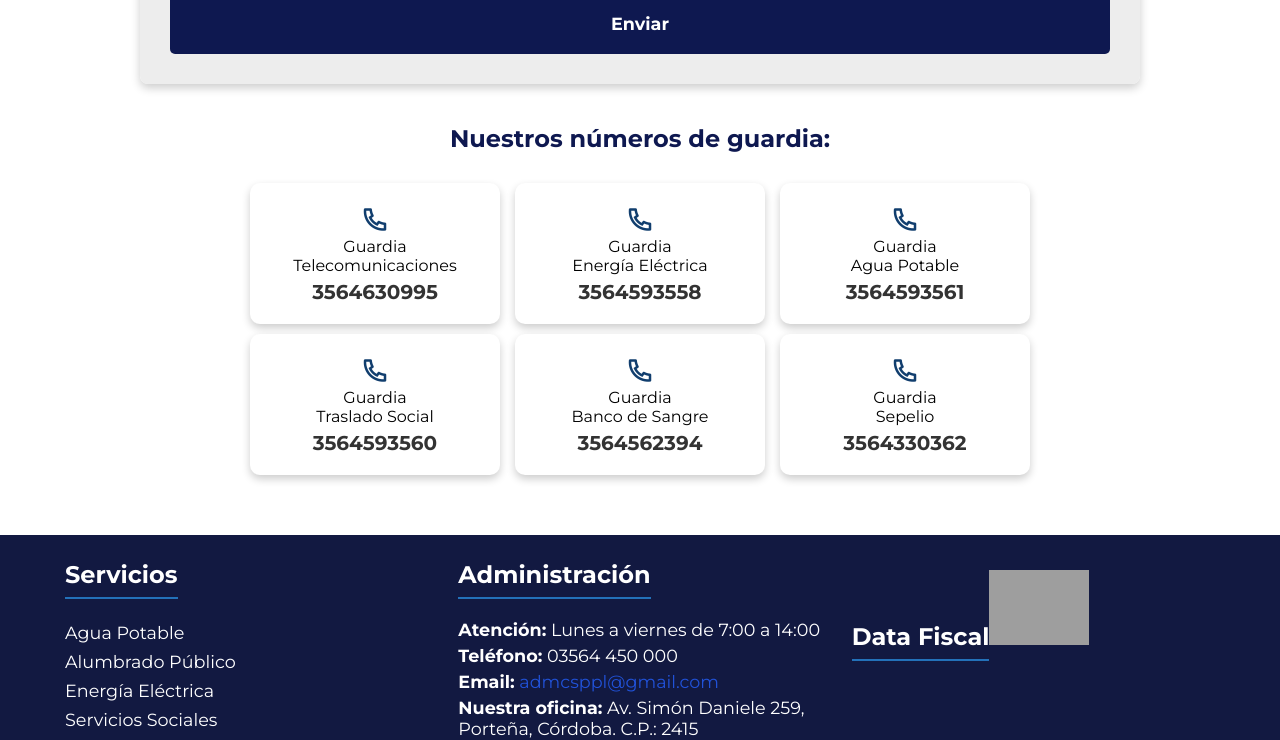
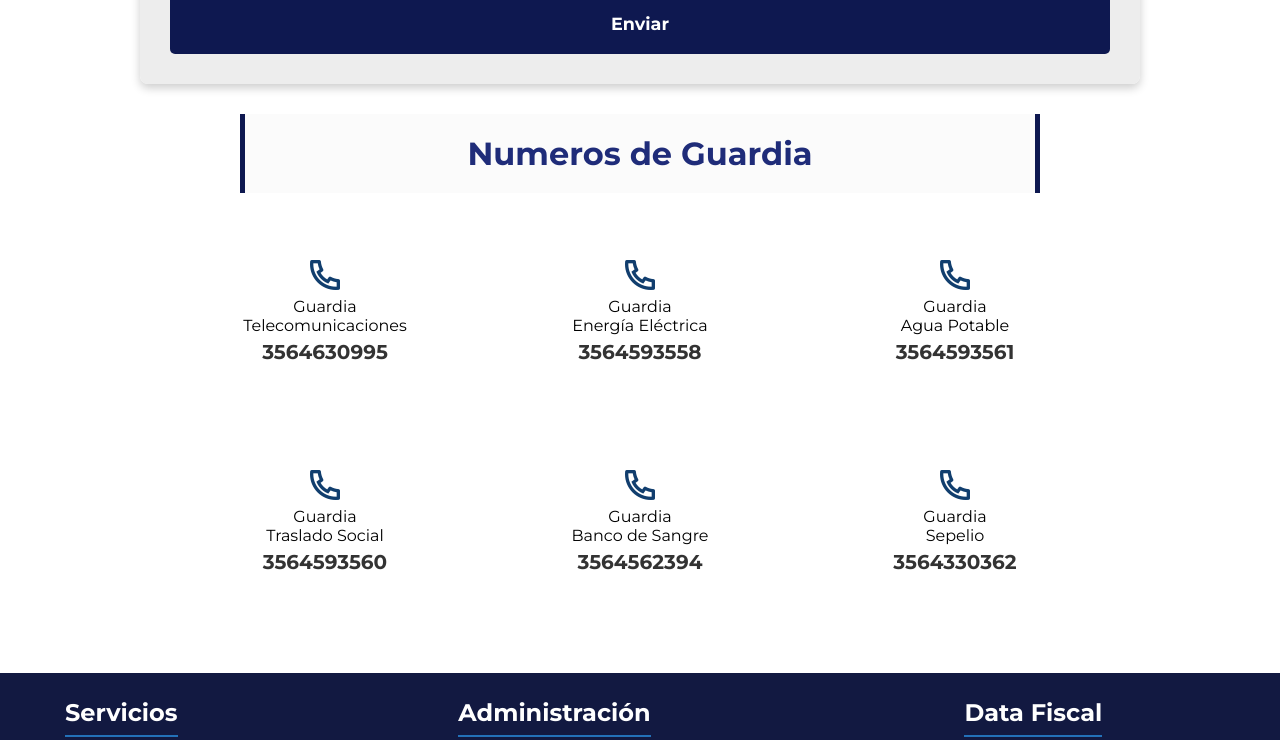
Before and after one commit to MatiMoglia/page-csppl, a Vue app: page /#/reclamos in a window 1280 px wide. Shown: the part 961-1701 px from the top of the page. Built offline with nearby package versions, Linux system fonts and the light colour scheme; grey boxes are pictures that could not be loaded.

Commit message:
improved styles and order of the Inicio view

```diff
--- a/src/components/Footer.vue
+++ b/src/components/Footer.vue
@@ -29,7 +29,7 @@
         </div>
       </div>
 
-      <div class="footer-section">
+      <div class="footer-section data-fiscal-section">
         <h3>Data Fiscal</h3>
         <img src="http://www.afip.gob.ar/images/f960/DATAWEB.jpg" alt="Data Fiscal" class="data-fiscal">
       </div>
@@ -56,6 +56,12 @@ methods: {
 </script>
 
 <style scoped>
+.footer-section.data-fiscal-section {
+  display: flex;
+  flex-direction: column;
+  align-items: center;
+  text-align: center;
+}
 .footer {
   background-color: #121941;
   color: white;
--- a/src/components/Navbar.vue
+++ b/src/components/Navbar.vue
@@ -35,7 +35,7 @@
             <ul v-if="dropdownOpen" class="dropdown__menu">
               <li><router-link to="/energia" class="dropdown__link" @click="closeMenu"><i class="ri-flashlight-line"></i>Energía</router-link></li>
               <li><router-link to="/agua" class="dropdown__link" @click="closeMenu"><i class="ri-water-flash-line"></i>Agua Potable</router-link></li>
-              <li><router-link to="/telecomunicaciones" class="dropdown__link" @click="closeMenu"><i class="ri-wifi-line"></i>Internet y Telefonía</router-link></li>
+              <li><router-link to="/telecomunicaciones" class="dropdown__link" @click="closeMenu"><i class="ri-wifi-line"></i>Internet</router-link></li>
               <li><router-link to="/telefono" class="dropdown__link" @click="closeMenu"><i class="ri-phone-line"></i>Telefonía</router-link></li>
               <li>
                 <router-link to="/cooplus" class="dropdown__link cooplus" @click="closeMenu">
--- a/src/components/comp-inicio/CardCooplus.vue
+++ b/src/components/comp-inicio/CardCooplus.vue
@@ -19,7 +19,7 @@
 <style scoped>
 .title {
   color: #be53a7;
-  background-color: #ececec;
+  background-color: #ececec38;
   font-size: 2rem;
   border-left: 5px solid #0e1850;
   border-right: 5px solid #0e1850;
--- a/src/components/comp-inicio/CardCooponline.vue
+++ b/src/components/comp-inicio/CardCooponline.vue
@@ -18,8 +18,8 @@
 <style scoped>
 .coopOnline-container {
     width: 100%;
-    max-width: 1150px;
-    height: 220px;
+    max-width: 800px;
+    height: 180px;
     margin: 40px auto;
     position: relative;
     cursor: pointer;
--- a/src/components/comp-inicio/CardServicios.vue
+++ b/src/components/comp-inicio/CardServicios.vue
@@ -66,7 +66,7 @@ export default {
 }
 .title {
   color: #1f2c79;
-  background-color: #ececec;
+  background-color: #ececec38;
   font-size: 2.4rem;
   padding: 15px;
   border-left: 5px solid #0e1850;
--- a/src/components/comp-inicio/SliderSpam.vue
+++ b/src/components/comp-inicio/SliderSpam.vue
@@ -32,20 +32,12 @@ export default {
             ruta: "/testVelocidad",
           },
           {
-            imagen: "https://www.coopspportena.com.ar/sites/default/files/styles/banner_principal_2_hd/public/Banner%20digital_factura%20digital-02.jpg?itok=Fa6bIzt9",
-            ruta: "/facturaDigital",
+            imagen:  require("@/assets/css/img/convenios.jpg"),
+            ruta: "/contacto",
           },
           {
-            imagen: "https://www.coopspportena.com.ar/sites/default/files/styles/banner_principal_2_hd/public/banner-telecomunicaciones.jpg?itok=jXOG7ZnR",
-            ruta: "/internet",
-          },
-          {
-            imagen: "https://www.coopspportena.com.ar/sites/default/files/styles/banner_principal_2_hd/public/banner-gas.jpg?itok=YZL-kmLw",
-            ruta: "/gas-natural",
-          },
-          {
-            imagen: "https://www.coopspportena.com.ar/sites/default/files/styles/banner_principal_2_hd/public/banner-telefonia.jpg?itok=nbQ_6VNi",
-            ruta: "/telefonia",
+            imagen: require("@/assets/css/img/internet300.jpg"),
+            ruta: "/telecomunicaciones",
           },
         ],
       };
@@ -85,7 +77,8 @@ export default {
     display: flex;
     align-items: center;
     justify-content: center;
-    margin-bottom: 20px;
+    margin-top: 30px;
+    margin-bottom: 30px;
 }
 
 .slider-item {
@@ -97,7 +90,7 @@ export default {
 }
 
 .slider-img {
-    width: 80%;
+    width: 85%;
     height: 100%;
     object-fit: cover;
 }
@@ -105,26 +98,26 @@ export default {
     position: absolute;
     top: 50%;
     transform: translateY(-50%);
-    background: rgba(0, 0, 0, 0.5);
+    background: rgba(0, 0, 0, 0.2);
+    border-radius: 5px;
     color: white;
     border: none;
-    padding: 15px;
-    font-size: 20px;
+    padding: 10px;
+    font-size: 25px;
     cursor: pointer;
     z-index: 10;
-    transition: background 0.3s ease;
+    transition: 0.3s ease;
 }
 
 .left {
-    left: 5%;
+    left: 8%;
 }
 
 .right {
-    right: 5%;
+    right: 8%;
 }
 
 .arrow:hover {
-    background: rgba(255, 255, 255, 0.5);
     color: black;
 }
 
--- a/src/components/csppl-info/NrosGuardia.vue
+++ b/src/components/csppl-info/NrosGuardia.vue
@@ -1,6 +1,6 @@
 <template>
+    <h2 class="title">Numeros de Guardia</h2>
     <div class="numeros">
-        <h2>Nuestros números de guardia:</h2>
         <div class="fila">
             <div class="card">
                 <i class="ri-phone-line"></i>
@@ -38,6 +38,18 @@
   </div>
 </template>
 <style scoped>
+.title {
+    color: #1f2c79;
+    background-color: #ececec38;
+    font-size: 2rem;
+    border-left: 5px solid #0e1850;
+    border-right: 5px solid #0e1850;
+    margin-left: 100px;
+    margin-right: 100px;
+    text-align: center;
+    padding: 20px;
+    margin-top: 30px;
+}
 .numeros {
     text-align: center;
     width: 100%;
@@ -49,11 +61,6 @@
     gap: 15px;
     margin-bottom: 10px;
 }
-h2 {
-    color: #0e1850;
-    text-align: center;
-    margin: 30px;
-}
 
 .numeros-guardia {
     display: flex;
@@ -64,23 +71,22 @@ h2 {
 
 .card {
     background: #fff;
-    padding: 20px;
+    padding: 50px;
     border-radius: 10px;
-    box-shadow: 0 4px 8px rgba(0, 0, 0, 0.2);
-    width: 250px;
+    width: 300px;
+    height: 200px;
     text-align: center;
     transition: transform 0.3s ease, box-shadow 0.3s ease;
 }
 
 .card:hover {
     transform: translateY(-5px);
-    box-shadow: 0 6px 12px rgba(0, 0, 0, 0.2);
 }
 
 .card i {
-    font-size: 30px;
+    font-size: 40px;
     color: #113e6e;
-    margin-bottom: 10px;
+    margin-bottom: 15px;
 }
 
 .card strong {
--- a/src/views/ContactoView.vue
+++ b/src/views/ContactoView.vue
@@ -74,10 +74,10 @@
             <div class="redes-sociales">
                 <h2>¡Síguenos en nuestras redes sociales!</h2>
                 <div class="social-links">
-                    <a href="https://www.facebook.com/" target="_blank">
+                    <a href="https://www.facebook.com/coop.portena?locale=es_LA" target="_blank">
                         <i class="ri-facebook-fill"></i> Facebook
                     </a>
-                    <a href="https://www.instagram.com/" target="_blank">
+                    <a href="https://www.instagram.com/coop.portena?utm_source=ig_web_button_share_sheet&igsh=ZDNlZDc0MzIxNw==" target="_blank">
                         <i class="ri-instagram-fill"></i> Instagram
                     </a>
                 </div>
```
Also changed, not shown: src/assets/css/img/convenios.jpg (added), src/assets/css/img/internet300.jpg (added). Lines whose indentation alone changed are shown as unchanged.
